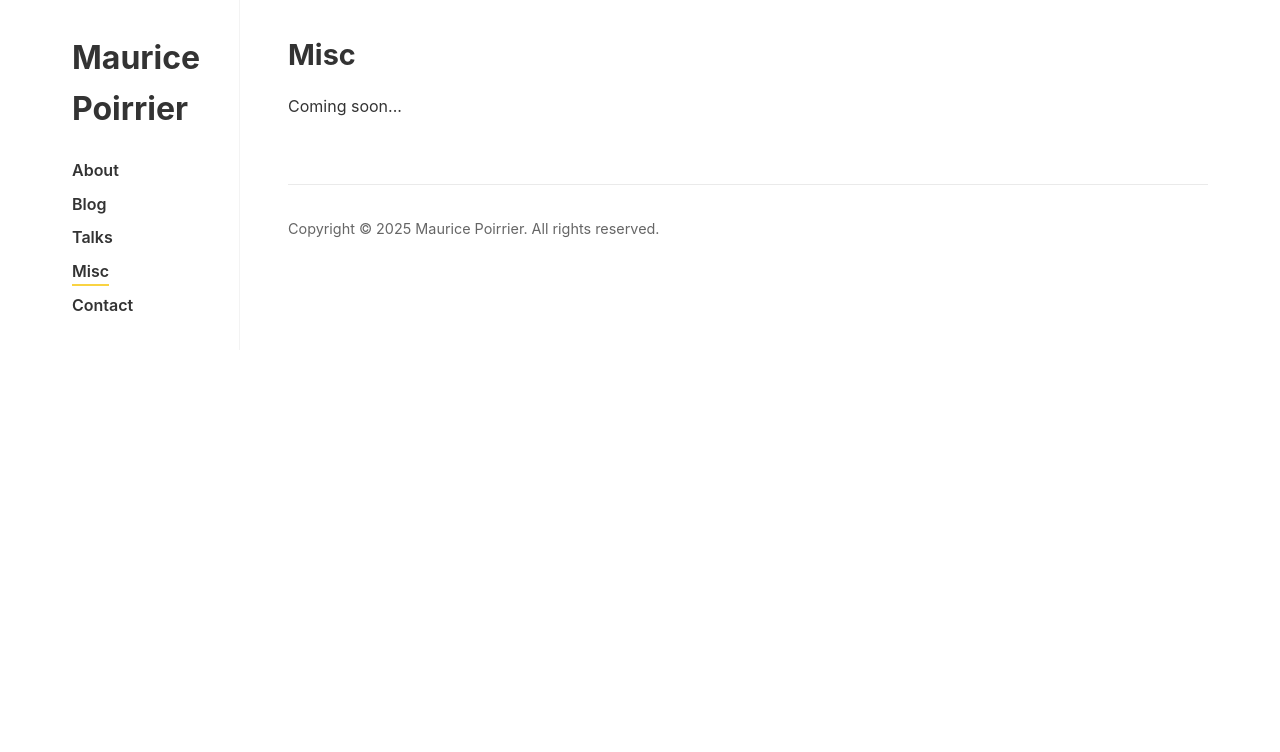
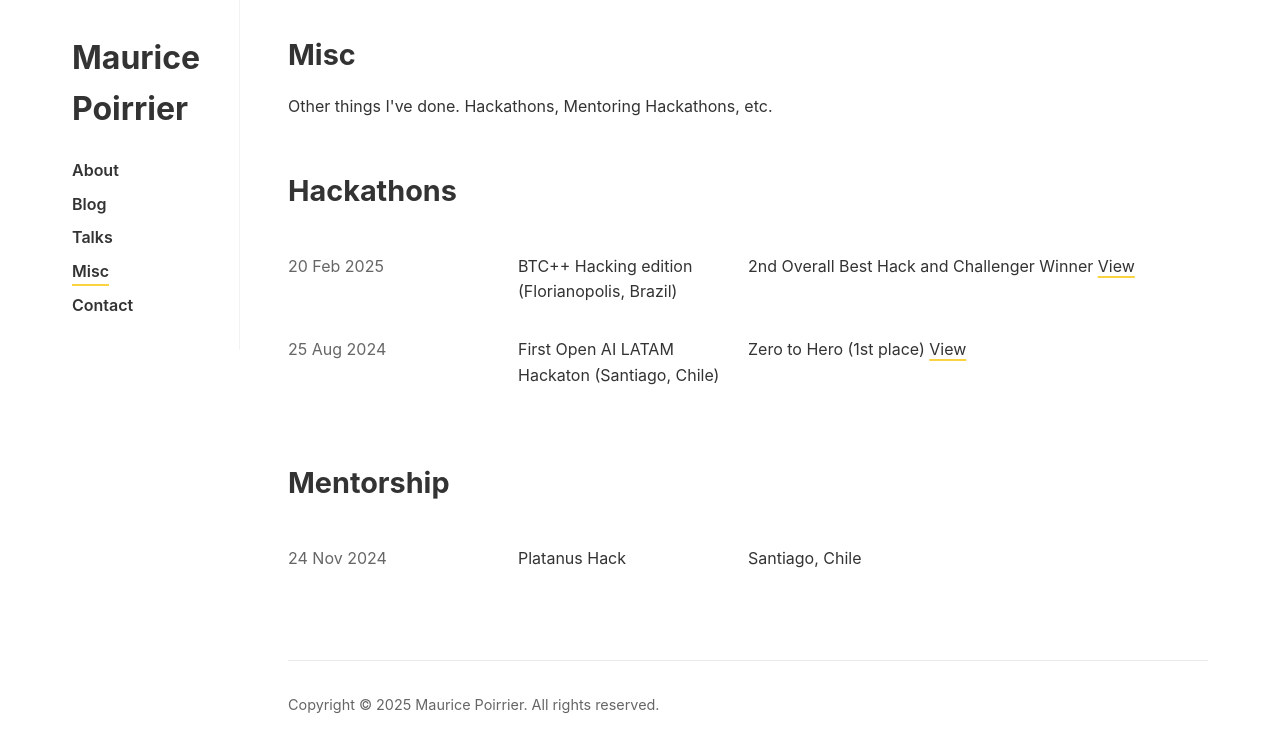
Before and after one commit to a-mpch/maurice.cl, a plain HTML site: page misc.html in a window 1280 px wide. Drawn offline with Linux system fonts and the light colour scheme.

Commit message:
feat: hackathons

```diff
--- a/misc.html
+++ b/misc.html
@@ -15,7 +15,46 @@
         <main class="content">
             <section id="misc" class="section">
                 <h2>Misc</h2>
-                <p>Coming soon...</p>
+                <p>Other things I've done. Hackathons, Mentoring Hackathons, etc.</p>
+            </section>
+
+
+
+            <section id="hackathons" class="section">
+                <h2>Hackathons</h2>
+                <div class="talks-container">
+                    <div class="talk-item">
+                        <div class="talk-date">20 Feb 2025</div>
+                        <div class="talk-venue">BTC++ Hacking edition (Florianopolis, Brazil)</div>
+                        <div class="talk-title">
+                            2nd Overall Best Hack and Challenger Winner
+                            <a href="https://www.youtube.com/live/5Ty7eimij08?si=z8QvwsHk5Xn64O-g&t=11315"
+                                target="_blank">View</a>
+                        </div>
+                    </div>
+                    <div class="talk-item">
+                        <div class="talk-date">25 Aug 2024</div>
+                        <div class="talk-venue">First Open AI LATAM Hackaton (Santiago, Chile)</div>
+                        <div class="talk-title">
+                            Zero to Hero (1st place)
+                            <a href="https://www.youtube.com/live/Sahi5AglDzE?si=XEvj9n2ztEe1uTvg&t=11888"
+                                target="_blank">View</a>
+                        </div>
+                    </div>
+                </div>
+            </section>
+
+            <section id="mentorship" class="section">
+                <h2>Mentorship</h2>
+                <div class="talks-container">
+                    <div class="talk-item">
+                        <div class="talk-date">24 Nov 2024</div>
+                        <div class="talk-venue">Platanus Hack</div>
+                        <div class="talk-title">
+                            Santiago, Chile
+                        </div>
+                    </div>
+                </div>
             </section>
 
             <div id="footer-container"></div>
```
